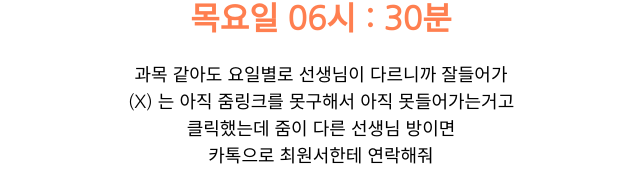
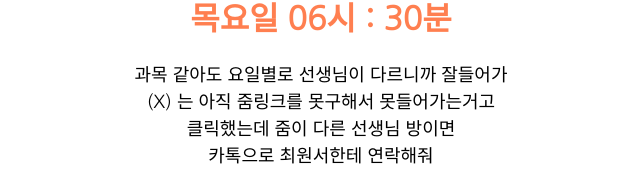
Before and after one commit to dnjstj0819/Hyosung209, a plain HTML site: page index.html in a window 1280 px wide. Shown: the part 119-293 px from the top of the page, without its empty margins (319-959 px from the left). Drawn offline with nearby package versions, Linux system fonts and the light colour scheme.

Commit message:
Update index.html

```diff
--- a/index.html
+++ b/index.html
@@ -53,7 +53,7 @@
         init();
         </script>
         <div>과목 같아도 요일별로 선생님이 다르니까 잘들어가</div>
-        <div>(X) 는 아직 줌링크를 못구해서 아직 못들어가는거고</div>
+        <div>(X) 는 아직 줌링크를 못구해서 못들어가는거고</div>
         <div>클릭했는데 줌이 다른 선생님 방이면</div>
         <div>카톡으로 최원서한테 연락해줘</div>
         <hr>
```
